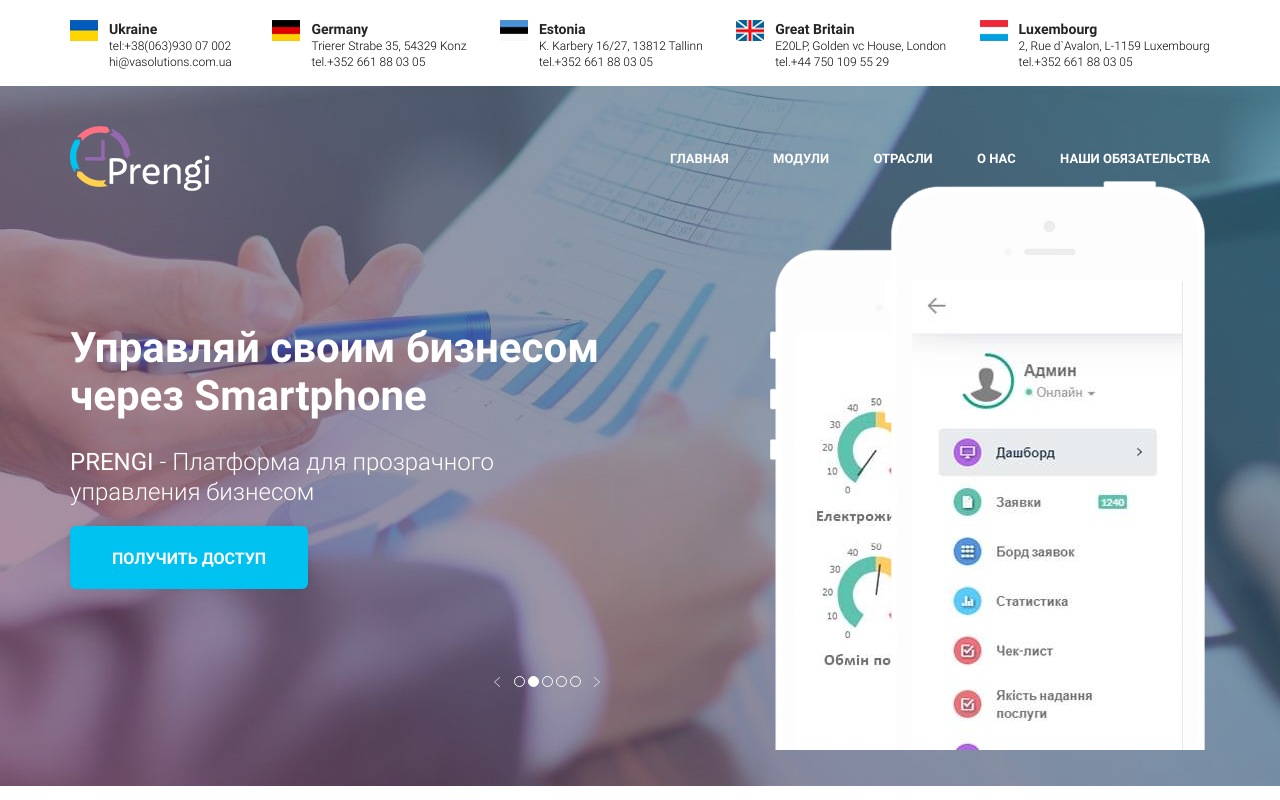
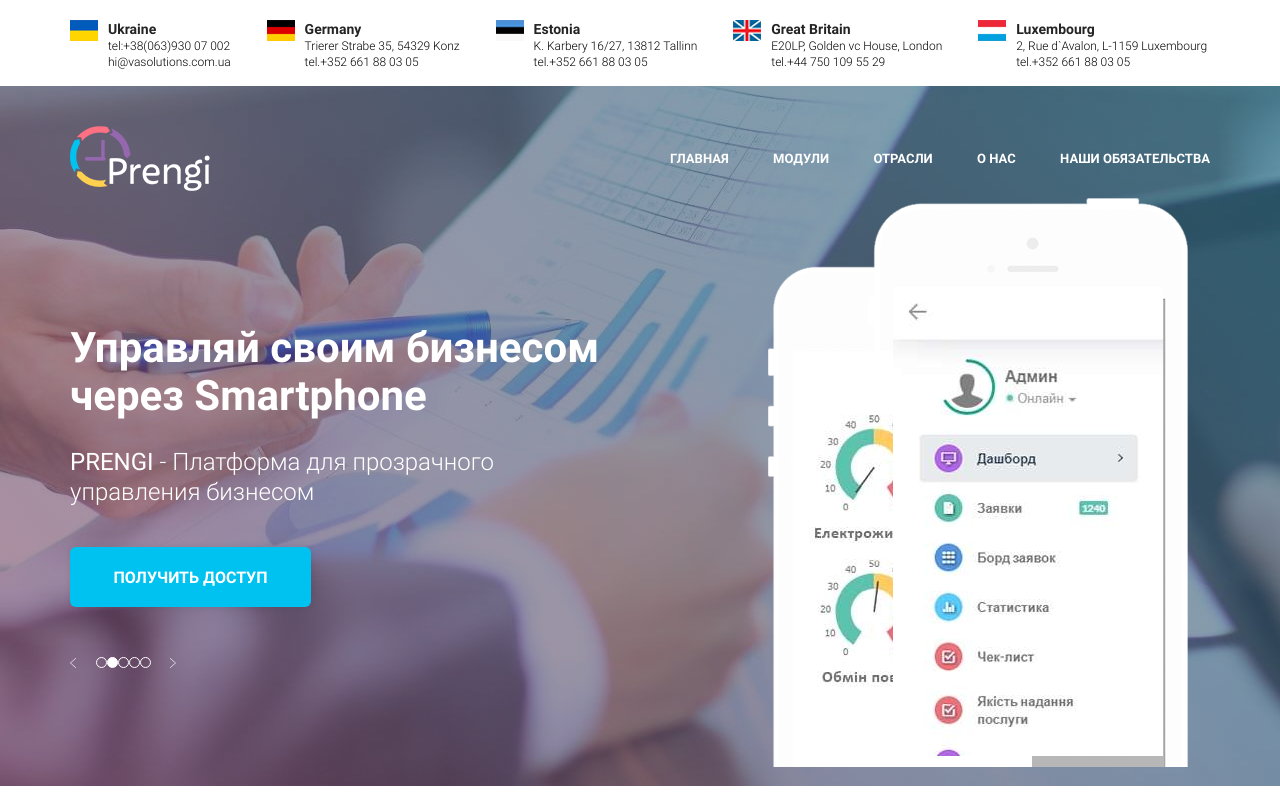
Before and after one commit to Michael-Ber/Prengi, a website built with webpack: page src/index.html in a window 1280 px wide. Shown: the top 800 px of the page. Built offline with nearby package versions, Linux system fonts and the light colour scheme; files whose address does not match are found by name.

Commit message:
fix issues on first screen, header

```diff
--- a/src/index.html
+++ b/src/index.html
@@ -12,48 +12,48 @@
 <body>
     <header class="header">
         <div class="container">
-            <div class="header__content">
-                <div class="header__item">
-                    <img src="icons/flags/ua.png" alt="ua" class="header__flag">
+            <ul class="header__content">
+                <li class="header__item">
+                    <div class="header__flag"><img src="icons/flags/ua.png" alt="ua"></div>
                     <div class="header__descr">
                         <span class="header__country">Ukraine</span>
                         <a href="tel:+3806393007002" class="header__tel">tel:+38(063)930 07 002</a>
                         <a href="#" class="header__link">hi@vasolutions.com.ua</a>
                     </div>
-                </div>
-                <div class="header__item">
-                    <img src="./icons/flags/ger.png" alt="ger" class="header__flag">
+                </li>
+                <li class="header__item">
+                    <div class="header__flag"><img src="./icons/flags/ger.png" alt="ger"></div>
                     <div class="header__descr">
                         <span class="header__country">Germany</span>
                         <span class="header__address">Trierer Strabe 35, 54329 Konz</span>
                         <a href="tel:+352661880305" class="header__tel">tel.+352 661 88 03 05</a>
                     </div>
-                </div>
-                <div class="header__item">
-                    <img src="./icons/flags/est.png" alt="est" class="header__flag">
+                </li>
+                <li class="header__item">
+                    <div class="header__flag"><img src="./icons/flags/est.png" alt="est"></div>
                     <div class="header__descr">
                         <span class="header__country">Estonia</span>
                         <span class="header__address">K. Karbery 16/27, 13812 Tallinn</span>
                         <a href="tel:+352661880305" class="header__tel">tel.+352 661 88 03 05</a>
                     </div>
-                </div>
-                <div class="header__item">
-                    <img src="./icons/flags/gb.png" alt="GB" class="header__flag">
+                </li>
+                <li class="header__item">
+                    <div class="header__flag"><img src="./icons/flags/gb.png" alt="GB"></div>
                     <div class="header__descr">
                         <span class="header__country">Great Britain</span>
                         <span class="header__address">E20LP, Golden vc House, London</span>
                         <a href="tel:+447501095529" class="header__tel">tel.+44 750 109 55 29</a>
                     </div>
-                </div>
-                <div class="header__item">
-                    <img src="./icons/flags/lux.png" alt="Lux" class="header__flag">
+                </li>
+                <li class="header__item">
+                    <div class="header__flag"><img src="./icons/flags/lux.png" alt="Lux"></div>
                     <div class="header__descr">
                         <span class="header__country">Luxembourg</span>
                         <span class="header__address">2, Rue d`Avalon, L-1159 Luxembourg</span>
                         <a href="tel:+352661880305" class="header__tel">tel.+352 661 88 03 05</a>
                     </div>
-                </div>
-            </div>
+                </li>
+            </ul>
         </div>
     </header>
 
@@ -61,9 +61,10 @@
         <div class="first first_bg1"></div>
         <div class="first first_bg2"></div>
         <div class="first first_bg3"></div>
+        <div class="first__wrapper">
             <div class="container">
                 <div class="first__menu">
-                <img src="./icons/screen_1/logo.png" alt="logo" class="first__menu-logo">
+                    <div class="logo"><img src="./icons/screen_1/logo.png" alt="logo"></div>
                     <nav class="first__nav">
                         <a href="#" class="first__nav-link">главная</a>
                         <a href="#" class="first__nav-link">модули</a>
@@ -76,16 +77,6 @@
                     <h1 class="first__title">Управляй своим бизнесом через Smartphone</h1>
                     <h2 class="first__subtitle"><span>PRENGI</span> - Платформа для прозрачного управления бизнесом</h2>
                     <a href="#" class="first__button btn">Получить доступ</a>
-                <div class="first__phone">
-                    <div class="first__phone-back"> <!-- телефон на заднем плане -->
-                        <img src="./img/screen_1/phone_back_wrapper.png" alt="small_phone_wrapper">
-                        <img src="./img/screen_1/phone_back.jpg" alt="small_phone" class="first__phone-back-content">
-                    </div>
-                    <div class="first__phone-front"> <!-- телефон на переднем плане -->
-                        <img src="./img/screen_1/phone_wrapper.png" alt="big_phone_wrapper">
-                        <img src="./img/screen_1/phone_menu.jpg" alt="big_phone" class="first__phone-front-content">
-                    </div>
-                </div>
                     <div class="first__bar">
                         <img src="./icons/screen_1/arrow_left.png" alt="left">
                         <div class="first__dots">
@@ -98,7 +89,19 @@
                         <img src="./icons/screen_1/arrow_right.png" alt="right">
                     </div>
                 </div>
+                <div class="first__phone">
+                    <div class="first__phone-back"> <!-- телефон на заднем плане -->
+                        <img src="./img/screen_1/phone_back_wrapper.png" alt="small_phone_wrapper">
+                        <img src="./img/screen_1/phone_back.jpg" alt="small_phone">
                     </div>
+                    <div class="first__phone-front"> <!-- телефон на переднем плане -->
+                        <img src="./img/screen_1/phone_wrapper.png" alt="big_phone_wrapper">
+                        <img src="./img/screen_1/phone_menu.jpg" alt="big_phone">
+                    </div>
+                </div>
+            </div>
+        </div>
+
     </section>
     <div class="second">
         <div class="container">
--- a/src/scss/blocks/_first.scss
+++ b/src/scss/blocks/_first.scss
@@ -10,6 +10,7 @@
         top: 0;
         left: 0;
         width: 100%;
+        height: 100%;
     }
 
     &_bg1 {
@@ -27,15 +28,20 @@
         z-index: 10;
     }
 
+    &__wrapper {
+        position: relative;
+        z-index: 100;
+    }
+
     &__menu {
         display: flex;
         justify-content: space-between;
         align-items: center;
         margin-bottom: 133px;
 
-        &-logo {
-            z-index: 1000;
-        }
+        // .logo {
+        //     z-index: 1000;
+        // }
     }
 
     &__nav {
@@ -54,9 +60,12 @@
     }
 
     &__content {
+        display: flex;
+        flex-direction: column;
+        align-items: flex-start;
         position: relative;
+        max-width: 530px;
         z-index: 1000;
-        max-width: 530px;
     }
 
     &__title {
@@ -80,57 +89,65 @@
     }
 
     &__button {
-        margin-bottom: 111px;
+        display: block;
+        margin-bottom: 50px;
     }
 
     &__phone {
-        display: block;
+        display: flex;
         position: absolute;
-        bottom: -179px;
-        right: -285px;
+        top: 25%;
+        left: 60%;
 
         &-back {
-            position: absolute;
-            bottom: 0;
-            left: -115px;
-            z-index: 100;
-
-            &-content {
-                position: absolute;
-                top: 89px;
-                left: 25px;
+            position: relative;
+            width: 284px;
+            height: 505px;
+            img {
+                &:nth-child(1) {
+                    position: absolute;
+                    z-index: 1;
+                }
+                &:nth-child(2) {
+                    position: absolute;
+                    top: 89px;
+                    left: 25px;
+                    z-index: 2;
+                }
             }
         }
-
         &-front {
             position: absolute;
-            bottom: 0;
-            left: 0;
-            z-index: 200;
+            width: 320px;
+            height: 569px;
+            top: -64px;
+            left: 100px;
+            img {
+                &:nth-child(1) {
+                    position: absolute;
+                    z-index: 1;
+                }
+                &:nth-child(2) {
+                    position: absolute;
+                    top: 89px;
+                    left: 25px;
+                    z-index: 2;
+                }
+            }
 
-            &-content {
-                position: absolute;
-                top: 100px;
-                left: 27px;
-            }
         }
     }
 
     &__bar {
-        position: absolute;
-        bottom: -116px;
-        right: 0;
-        width: 106px;
-        z-index: 1000;
         display: flex;
         justify-content: space-between;
         align-items: center;
+        width: 106px;
     }
 
     &__dots {
         display: flex;
         justify-content: space-between;
-        width: 67px;
     }
 
     &__dot {
--- a/src/scss/blocks/_header.scss
+++ b/src/scss/blocks/_header.scss
@@ -11,13 +11,16 @@
     }
 
     &__item {
-        display: grid;
-        grid-template: repeat(3, 17px) / 28px minmax(130px, auto);
-        grid-auto-rows: 17px;
-        column-gap: 11px;
+        display: flex;
+        justify-content: flex-start;
+        align-items: flex-start;
+        gap: 10px;
     }
     &__flag {
-        grid-row: 1/4;
+        display: flex;
+        justify-content: center;
+        align-items: center;
+        grid-row: 1/2;
     }
     &__country {
         display: block;
--- a/src/scss/blocks/_media.scss
+++ b/src/scss/blocks/_media.scss
@@ -1,4 +1,4 @@
-@media (max-width: 1200px) {
+@media (max-width: 1199px) {
     .container {
         max-width: 960px;
     }
@@ -7,10 +7,7 @@
             font-size: 40px;
         }
         &__phone {
-            right: -122px;
-        }
-        &__bar {
-            right: 50px;
+            left: 57%
         }
     }
     .second {
@@ -51,7 +48,7 @@
     }
 }
 
-@media (max-width: 992px) {
+@media (max-width: 991px) {
     .container {
         max-width: 720px;
     }
@@ -69,12 +66,9 @@
         &__subtitle {
             font-size: 23px;
         }
-        &__bar {
-            right: 156px;
-        }
         &__phone {
-            right: 13px;
             transform: scale(0.7);
+            left: 55%;
         }
     }
     .second {
@@ -99,9 +93,6 @@
             &-wrapper {
                 width: 540px;
             }
-            // &-slide {
-            //     min-width: 540px;
-            // }
             &-left, &-right {
                 top: 22%;
             }
@@ -144,7 +135,7 @@
     }
 }
 
-@media(max-width: 768px) {
+@media(max-width: 767px) {
     .container {
         max-width: 540px;
     }
@@ -157,7 +148,7 @@
     .first {
         &__menu {
             flex-direction: column;
-            &-logo {
+            .logo {
                 margin-bottom: 15px;
             }
         }
@@ -171,8 +162,7 @@
             margin: 0 auto 75px auto;
         }
         &__bar {
-            right: 200px;
-            bottom: -90px;
+            align-self: center;
         }
     }
     .third {
@@ -221,7 +211,7 @@
     }
 }
 
-@media (max-width: 576px) {
+@media (max-width: 575px) {
     .container {
         max-width: 100%;
     }
@@ -239,9 +229,6 @@
             &-link {
                 line-height: 23px;
             }
-        }
-        &__bar {
-            right: 95px;
         }
     }
     .second {
@@ -287,9 +274,6 @@
             &-wrapper {
                 width: 280px;
             }
-            // &-slide {
-            //     min-width: 280px;
-            // }
             &-left, &-right {
                 display: none;
             }
```
Also changed, not shown: src/scss/styles.scss (+8 -0 lines), dist/css/styles.min.css, dist/index.html. Lines whose indentation alone changed are shown as unchanged.
